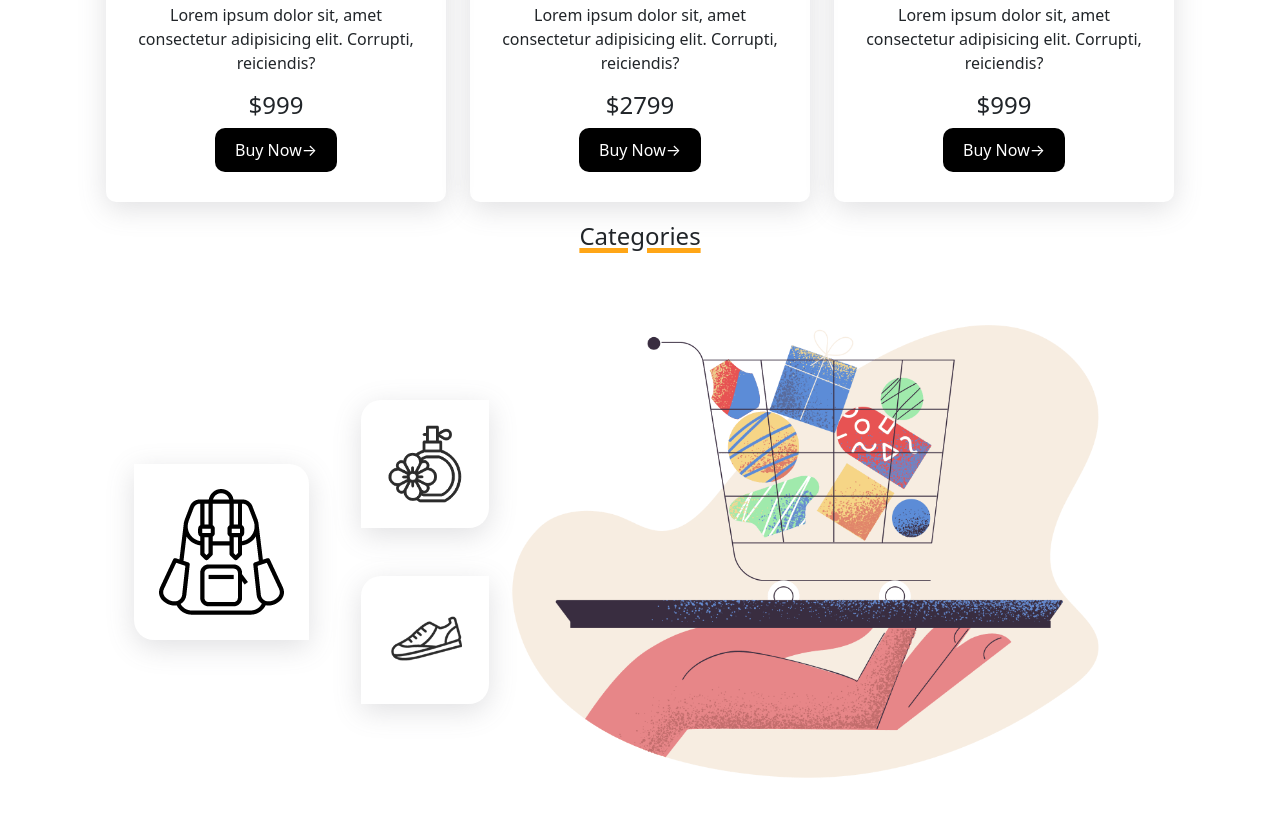
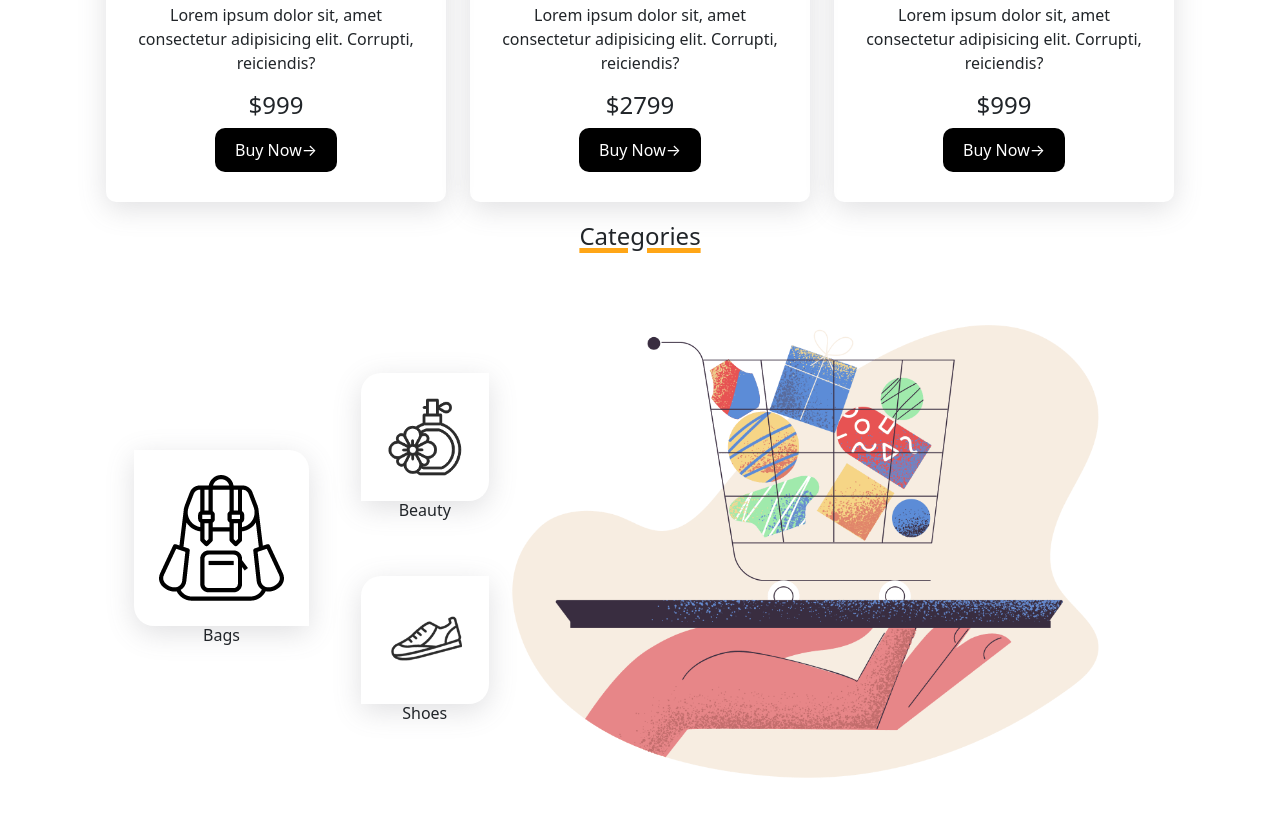
Before and after one commit to Novo1999/hot-gadgets, a plain HTML site: page index.html in a window 1280 px wide. Shown: the part 1684-2501 px from the top of the page. Drawn offline with nearby package versions, Linux system fonts and the light colour scheme.

Commit message:
added category names

```diff
--- a/index.html
+++ b/index.html
@@ -159,14 +159,20 @@
 <div class="container">
   <div class="row">
     <div class="col-md-3 d-flex align-items-center justify-content-center">
-      <img class="left-edge" src="Categories/bag.png" alt="">
+      <div>
+        <img class="left-edge" src="Categories/bag.png" alt="">
+        <h6 class="d-flex justify-content-center">Bags</h6>
+      </div>
+
     </div>
     <div class="col-md-3 d-flex flex-column justify-content-center gap-5">
       <div class="row w-50">
         <img class="double-edge" src="Categories/perfume.png" alt="">
+        <h6 class="d-flex justify-content-center">Beauty</h6>
       </div>
       <div class="row w-50">
         <img class="double-edge" src="Categories/shoe.png" alt="">
+        <h6 class="d-flex justify-content-center">Shoes</h6>
       </div>
     </div>
       <div class="col-md-6 d-flex justify-content-end">
```
